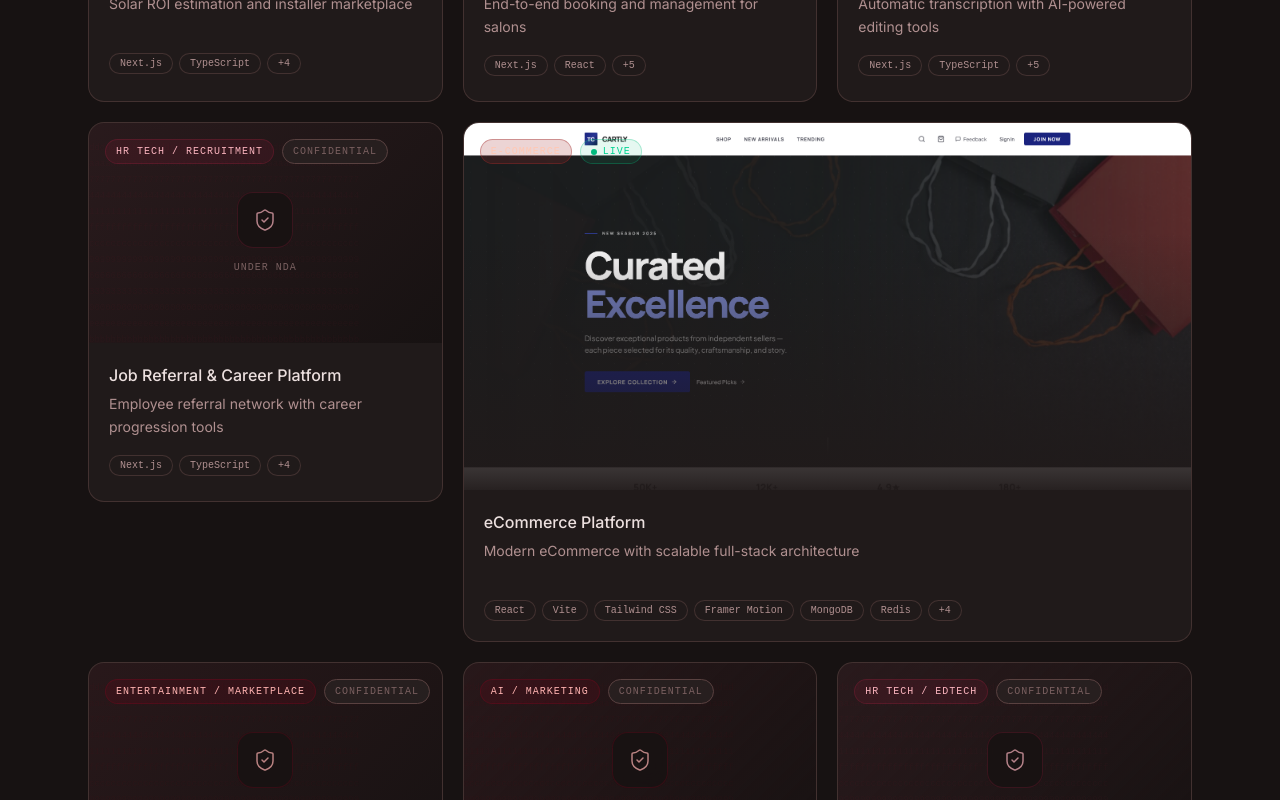
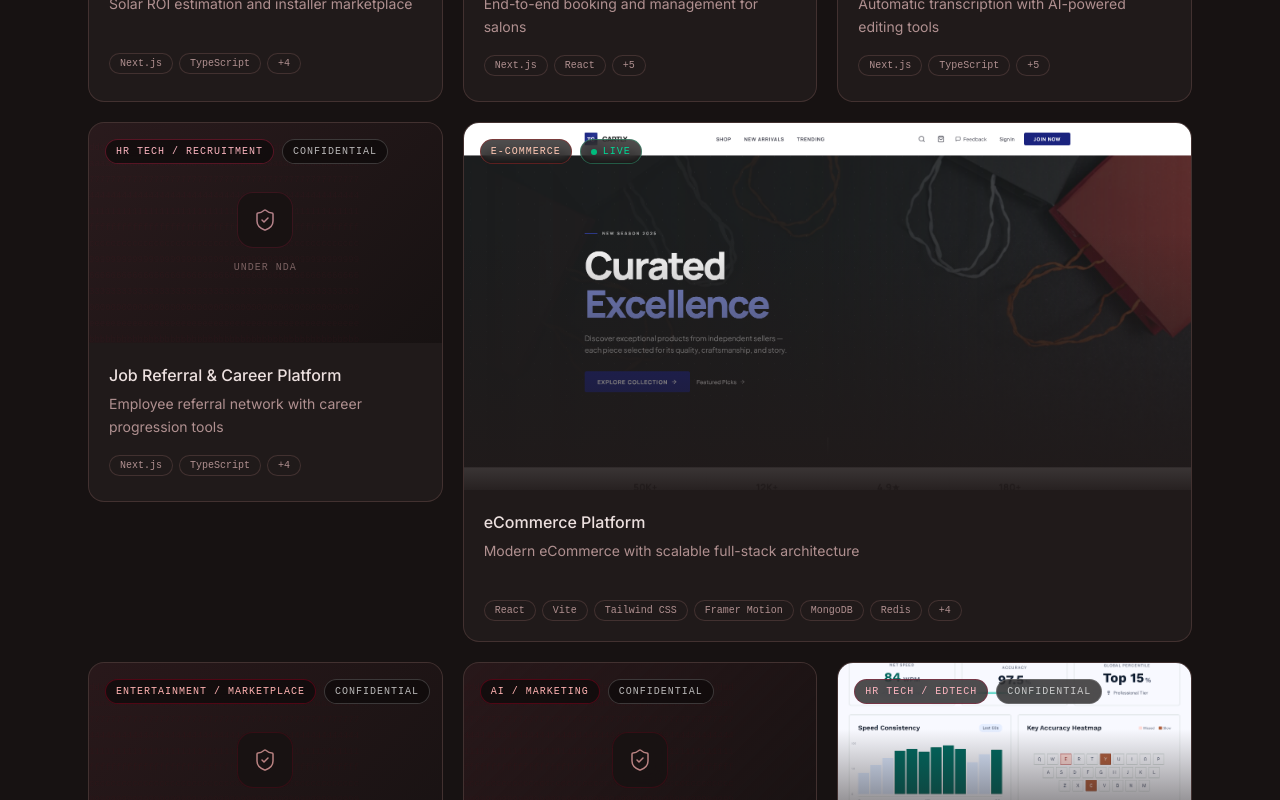
Before and after one commit to Shimmerew23/myPortfolioV1, a Next.js app: page /portfolio in a window 1280 px wide. Shown: the part 1240-2040 px from the top of the page. Built offline with nearby package versions, Linux system fonts and the light colour scheme.

Commit message:
Project Update

```diff
--- a/src/components/portfolio/ProjectCard.tsx
+++ b/src/components/portfolio/ProjectCard.tsx
@@ -129,15 +129,23 @@ function PublicCardContent({
           <span
             className="px-2.5 py-1 rounded-full text-[10px] font-mono uppercase tracking-widest"
             style={{
-              background: `rgba(${colors.primary.join(",")}, 0.2)`,
-              border: `1px solid rgba(${colors.primary.join(",")}, 0.4)`,
+              background: "rgba(13,11,11,0.72)",
+              border: `1px solid rgba(${colors.primary.join(",")}, 0.5)`,
               color: `rgb(${colors.accent.join(",")})`,
+              backdropFilter: "blur(8px)",
             }}
           >
             {project.category}
           </span>
           {project.liveUrl && (
-            <span className="flex items-center gap-1.5 px-2.5 py-1 rounded-full text-[10px] font-mono uppercase tracking-widest bg-emerald-500/10 border border-emerald-500/30 text-emerald-400">
+            <span
+              className="flex items-center gap-1.5 px-2.5 py-1 rounded-full text-[10px] font-mono uppercase tracking-widest text-emerald-400"
+              style={{
+                background: "rgba(13,11,11,0.72)",
+                border: "1px solid rgba(52,211,153,0.35)",
+                backdropFilter: "blur(8px)",
+              }}
+            >
               <span className="relative flex h-1.5 w-1.5">
                 <span className="animate-ping absolute inline-flex h-full w-full rounded-full bg-emerald-400 opacity-75" />
                 <span className="relative inline-flex rounded-full h-1.5 w-1.5 bg-emerald-500" />
@@ -190,6 +198,24 @@ function NdaCardContent({
   return (
     <Link href={`/portfolio/${project.slug}`} className="flex flex-col h-full">
       <div className="relative h-[220px] shrink-0 overflow-hidden">
+        {project.image ? (
+          <>
+            <Image
+              src={project.image}
+              alt={project.title}
+              fill
+              sizes="(max-width: 768px) 100vw, (max-width: 1200px) 50vw, 33vw"
+              className="object-cover transition-transform duration-500 group-hover:scale-105"
+            />
+            <div
+              className="absolute inset-0"
+              style={{
+                background: `linear-gradient(to bottom, transparent 30%, rgba(32,26,26,0.97) 100%)`,
+              }}
+            />
+          </>
+        ) : (
+          <>
             {/* Gradient background */}
             <div
               className="absolute inset-0"
@@ -234,24 +260,31 @@ function NdaCardContent({
               <span className="text-[10px] font-mono uppercase tracking-widest text-text-tertiary">
                 Under NDA
               </span>
-          {/* <span className="text-[10px] font-mono text-text-tertiary/50 opacity-0 group-hover:opacity-100 transition-opacity">
-            Details available on request
-          </span> */}
             </div>
+          </>
+        )}
 
         {/* Badges */}
         <div className="absolute top-4 left-4 flex items-center gap-2">
           <span
             className="px-2.5 py-1 rounded-full text-[10px] font-mono uppercase tracking-widest"
             style={{
-              background: `rgba(${colors.primary.join(",")}, 0.15)`,
-              border: `1px solid rgba(${colors.primary.join(",")}, 0.3)`,
+              background: `rgba(13,11,11,0.72)`,
+              border: `1px solid rgba(${colors.primary.join(",")}, 0.5)`,
               color: `rgb(${colors.accent.join(",")})`,
+              backdropFilter: "blur(8px)",
             }}
           >
             {project.category}
           </span>
-          <span className="px-2.5 py-1 rounded-full text-[10px] font-mono uppercase tracking-widest bg-surface-1/80 border border-outline text-text-tertiary">
+          <span
+            className="px-2.5 py-1 rounded-full text-[10px] font-mono uppercase tracking-widest text-white/70"
+            style={{
+              background: "rgba(13,11,11,0.72)",
+              border: "1px solid rgba(255,255,255,0.18)",
+              backdropFilter: "blur(8px)",
+            }}
+          >
             Confidential
           </span>
         </div>
--- a/src/components/project-detail/ProjectDetailClient.tsx
+++ b/src/components/project-detail/ProjectDetailClient.tsx
@@ -1,7 +1,6 @@
 "use client";
 import { motion } from "framer-motion";
 import Link from "next/link";
-import Image from "next/image";
 import { ArrowLeft, ArrowRight, ExternalLink, Shield, ChevronLeft, Rocket } from "lucide-react";
 import type { Project } from "@/types";
 import { getCategoryColors } from "@/lib/categoryColors";
@@ -29,13 +28,14 @@ export default function ProjectDetailClient({ project, prev, next }: Props) {
         className="relative min-h-[80vh] flex flex-col justify-end overflow-hidden"
       >
         {/* Background image */}
-        {project.image && !project.isNda && (
-          <Image
-            src={project.image}
-            alt={project.title}
-            fill
-            className="object-cover object-top opacity-40 mix-blend-luminosity"
-            priority
+        {project.image && (
+          <div
+            className="absolute inset-0 opacity-40"
+            style={{
+              backgroundImage: `url(${project.image})`,
+              backgroundSize: "cover",
+              backgroundPosition: "center top",
+            }}
           />
         )}
 
--- a/src/data/projects.ts
+++ b/src/data/projects.ts
@@ -223,7 +223,7 @@ export const projects: Project[] = [
       "ATS webhook integration",
       "Detailed per-candidate analytics reports",
     ],
-    image: undefined,
+    image: "/images/projects/typing.png",
     isNda: true,
   },
 ];
```
Also changed, not shown: public/images/projects/typing.png (added). Lines whose indentation alone changed are shown as unchanged.
